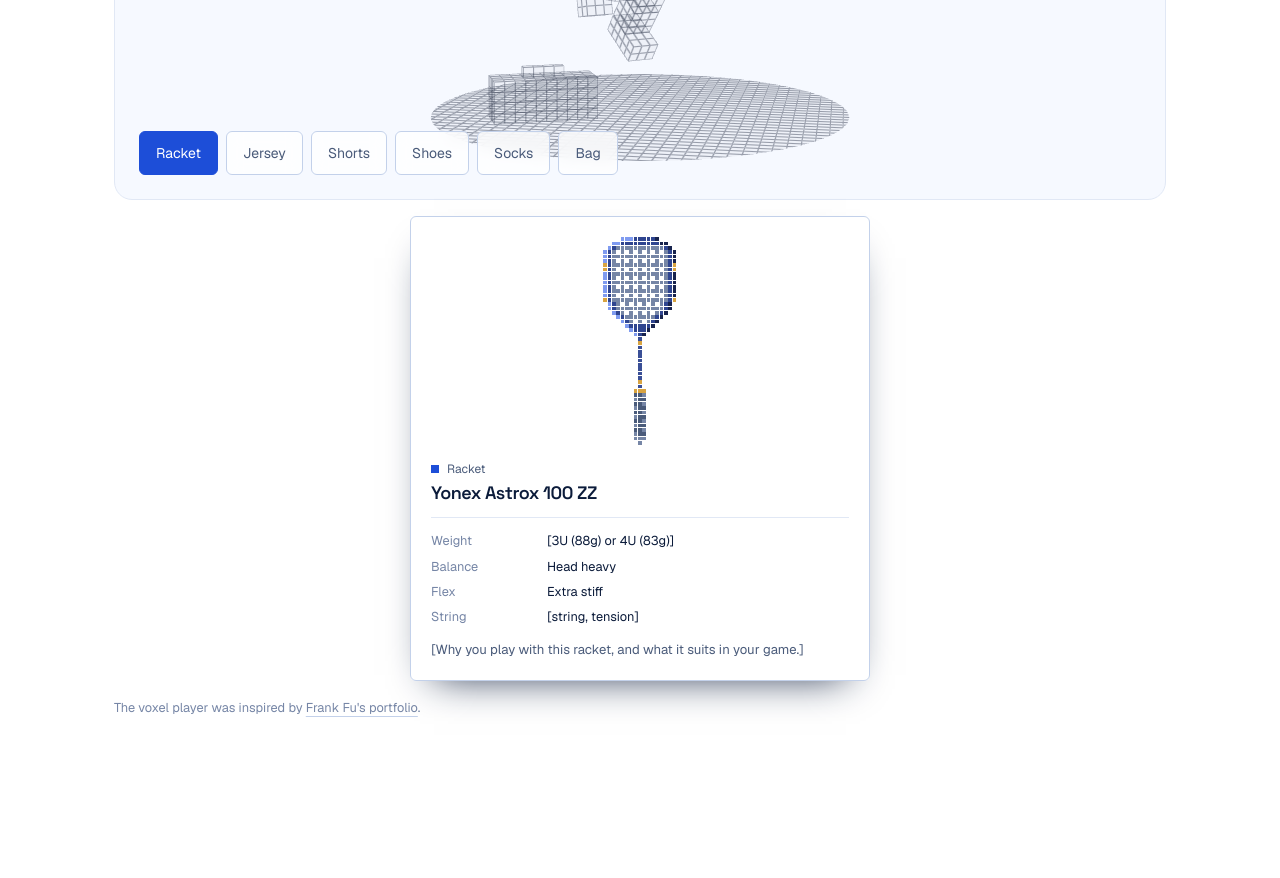
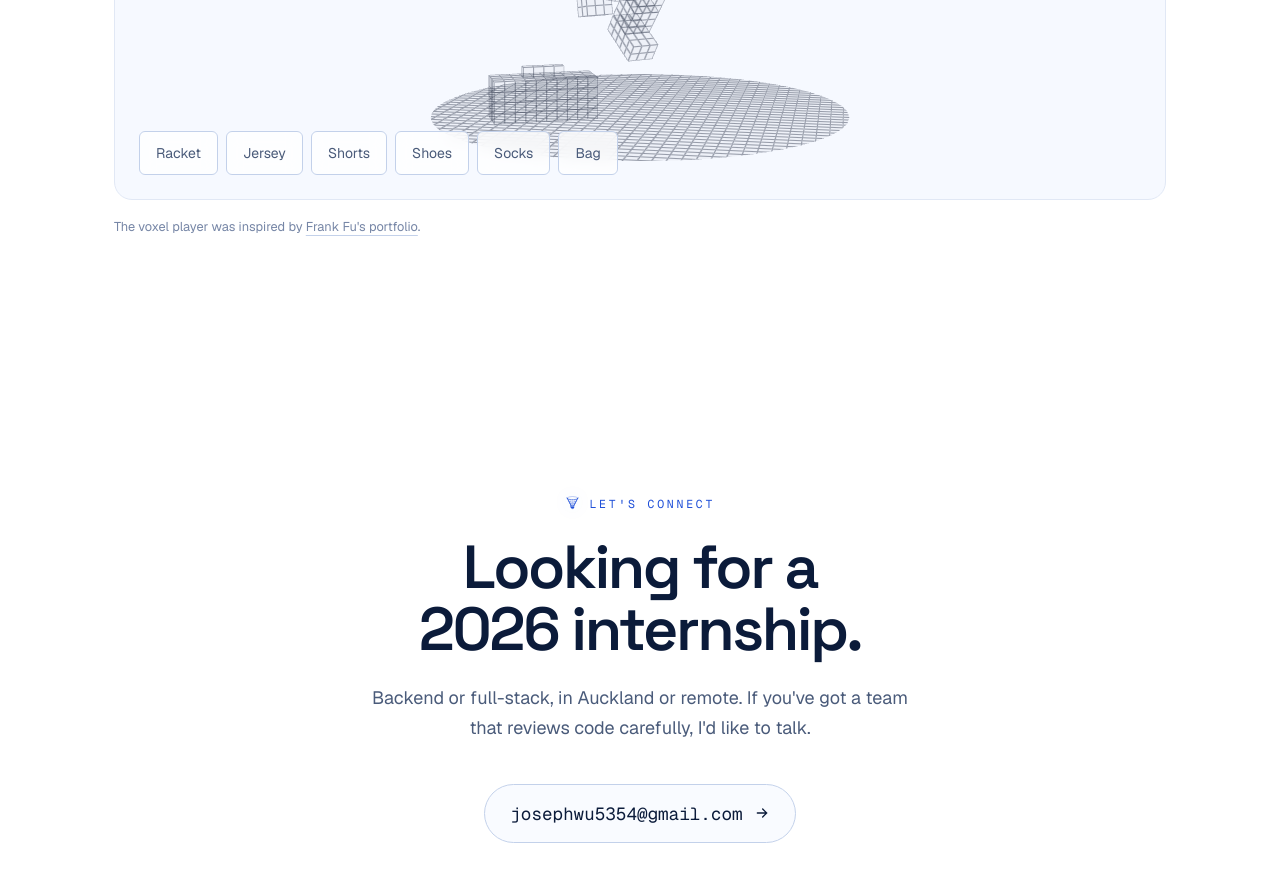
Before and after one commit to Wuuuuu5/portfolio, a Next.js app: page / in a window 1280 px wide. Shown: the part 5320-6198 px from the top of the page. Built offline with nearby package versions, Linux system fonts and the light colour scheme.

Commit message:
Only show the equipment card while an item is hovered, or tapped on touch (tap again to close), fading it out

```diff
--- a/components/BadmintonSetup.tsx
+++ b/components/BadmintonSetup.tsx
@@ -72,7 +72,12 @@ export default function BadmintonSetup() {
 
   const [near, setNear] = useState(false);
   const [hovered, setHovered] = useState<EquipmentId | null>(null);
-  const [selected, setSelected] = useState<EquipmentId>(equipment[0].id);
+  // Touch screens only (no hover there): the item last tapped, tap again to close.
+  const [selected, setSelected] = useState<EquipmentId | null>(null);
+  const toggleSelected = useCallback(
+    (id: EquipmentId) => setSelected((current) => (current === id ? null : id)),
+    [],
+  );
 
   const wide = useMediaQuery(WIDE_QUERY);
   const reducedMotion = useMediaQuery(REDUCED_QUERY);
@@ -126,8 +131,13 @@ export default function BadmintonSetup() {
     [wide],
   );
 
-  const activeId = hovered ?? selected;
-  const active = equipment.find((e) => e.id === activeId) ?? equipment[0];
+  // With a mouse the card only shows while an item is hovered; on touch, while tapped.
+  const activeId = wide ? hovered : selected;
+
+  // Keep the last item in the card so it can fade out instead of blanking.
+  const [shownId, setShownId] = useState<EquipmentId>(equipment[0].id);
+  if (activeId && activeId !== shownId) setShownId(activeId);
+  const shown = equipment.find((e) => e.id === shownId) ?? equipment[0];
 
   return (
     <section id="setup" ref={sectionRef} className="wrap">
@@ -145,7 +155,7 @@ export default function BadmintonSetup() {
                 // Touch screens fire a "hover" on tap that never clears, so
                 // there the tap (onSelect) alone decides what's shown.
                 onHover={wide ? setHovered : ignoreHover}
-                onSelect={setSelected}
+                onSelect={toggleSelected}
                 onLeader={onLeader}
                 reducedMotion={reducedMotion}
               />
@@ -162,8 +172,15 @@ export default function BadmintonSetup() {
         </svg>
 
         {wide ? (
-          <div ref={cardRef} className="absolute right-6 top-6 w-[270px]" aria-live="polite">
-            <EquipmentCard item={active} />
+          <div
+            ref={cardRef}
+            className={`absolute right-6 top-6 w-[270px] transition-[opacity,translate] duration-200 ${
+              activeId ? "translate-y-0 opacity-100" : "pointer-events-none translate-y-2 opacity-0"
+            }`}
+            aria-live="polite"
+            aria-hidden={!activeId}
+          >
+            <EquipmentCard item={shown} />
           </div>
         ) : null}
 
@@ -178,7 +195,7 @@ export default function BadmintonSetup() {
               key={item.id}
               type="button"
               aria-pressed={item.id === activeId}
-              onClick={() => setSelected(item.id)}
+              onClick={() => toggleSelected(item.id)}
               onMouseEnter={() => setHovered(item.id)}
               onMouseLeave={() => setHovered(null)}
               onFocus={() => setHovered(item.id)}
@@ -191,10 +208,10 @@ export default function BadmintonSetup() {
         </div>
       </div>
 
-      {wide ? null : (
+      {wide || !activeId ? null : (
         <div className="mt-4 flex justify-center" aria-live="polite">
           <div className="w-full max-w-[460px]">
-            <EquipmentCard item={active} />
+            <EquipmentCard item={shown} />
           </div>
         </div>
       )}
```
